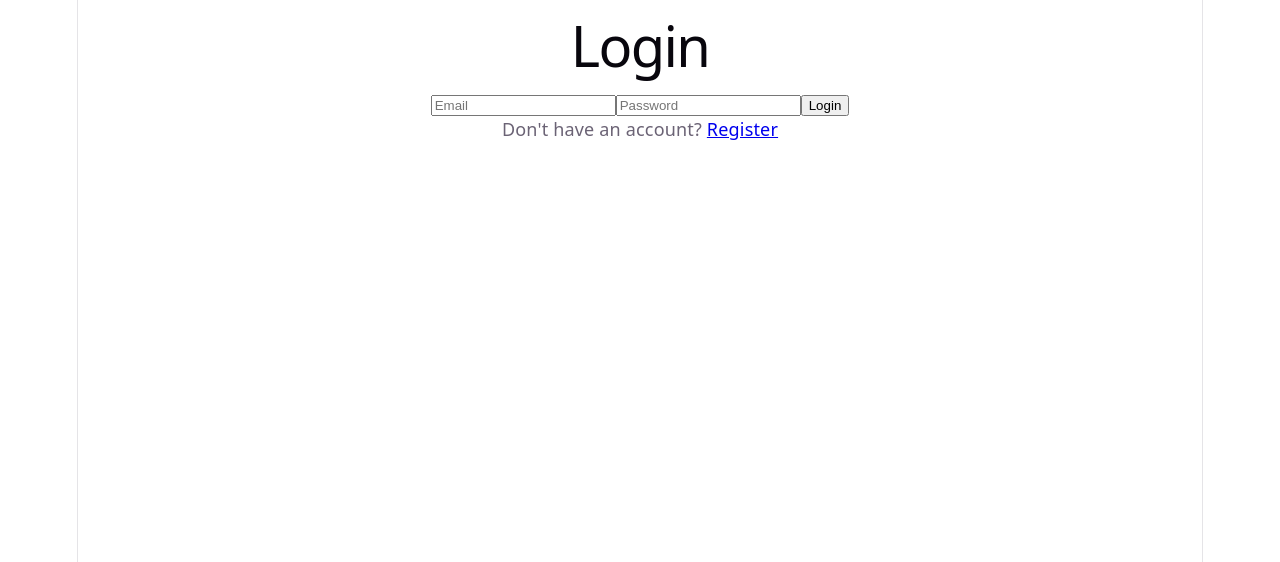
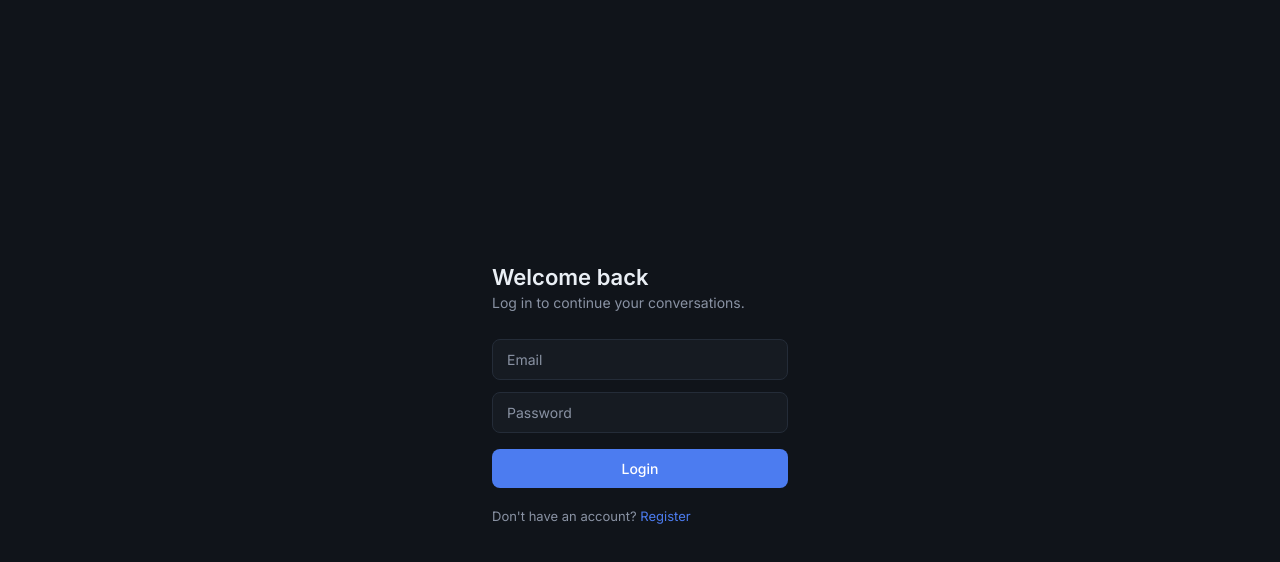
Before and after one commit to Kishan-Pokar/chat-frontend-ts, a React (Vite) app: page /login in a window 1280 px wide. Shown: the top 562 px of the page. Built offline with nearby package versions, Linux system fonts and the light colour scheme; no server answers.

Commit message:
feat: made it a bit pretty

```diff
--- /dev/null
+++ b/src/components/ui/Avatar.tsx
@@ -0,0 +1,17 @@
+interface AvatarProps {
+  name: string;
+  size?: "sm" | "md";
+  online?: boolean;
+}
+
+export default function Avatar({ name, size = "md", online }: AvatarProps) {
+  const initial = name.charAt(0).toUpperCase();
+  return (
+    <div className={`avatar ${size === "sm" ? "avatar-sm" : ""}`}>
+      {initial}
+      {online !== undefined && (
+        <span className={`presence-dot ${online ? "live" : ""}`} />
+      )}
+    </div>
+  );
+}
--- a/src/index.css
+++ b/src/index.css
@@ -1,111 +1,377 @@
+@import url('https://fonts.googleapis.com/css2?family=Inter:wght@400;500;600;700&display=swap');
+
 :root {
-  --text: #6b6375;
-  --text-h: #08060d;
-  --bg: #fff;
-  --border: #e5e4e7;
-  --code-bg: #f4f3ec;
-  --accent: #aa3bff;
-  --accent-bg: rgba(170, 59, 255, 0.1);
-  --accent-border: rgba(170, 59, 255, 0.5);
-  --social-bg: rgba(244, 243, 236, 0.5);
-  --shadow:
-    rgba(0, 0, 0, 0.1) 0 10px 15px -3px, rgba(0, 0, 0, 0.05) 0 4px 6px -2px;
-
-  --sans: system-ui, 'Segoe UI', Roboto, sans-serif;
-  --heading: system-ui, 'Segoe UI', Roboto, sans-serif;
-  --mono: ui-monospace, Consolas, monospace;
-
-  font: 18px/145% var(--sans);
-  letter-spacing: 0.18px;
-  color-scheme: light dark;
-  color: var(--text);
-  background: var(--bg);
-  font-synthesis: none;
-  text-rendering: optimizeLegibility;
-  -webkit-font-smoothing: antialiased;
-  -moz-osx-font-smoothing: grayscale;
-
-  @media (max-width: 1024px) {
-    font-size: 16px;
-  }
+  --bg: #10141A;
+  --surface: #161B22;
+  --surface-hover: #1C2330;
+  --border: #242C38;
+  --text: #EAEFF5;
+  --text-muted: #8992A3;
+  --accent: #4C7CF0;
+  --accent-hover: #3D68D8;
+  --online: #34D399;
+  --danger: #F0654C;
 }
 
-@media (prefers-color-scheme: dark) {
-  :root {
-    --text: #9ca3af;
-    --text-h: #f3f4f6;
-    --bg: #16171d;
-    --border: #2e303a;
-    --code-bg: #1f2028;
-    --accent: #c084fc;
-    --accent-bg: rgba(192, 132, 252, 0.15);
-    --accent-border: rgba(192, 132, 252, 0.5);
-    --social-bg: rgba(47, 48, 58, 0.5);
-    --shadow:
-      rgba(0, 0, 0, 0.4) 0 10px 15px -3px, rgba(0, 0, 0, 0.25) 0 4px 6px -2px;
-  }
-
-  #social .button-icon {
-    filter: invert(1) brightness(2);
-  }
-}
-
-#root {
-  width: 1126px;
-  max-width: 100%;
-  margin: 0 auto;
-  text-align: center;
-  border-inline: 1px solid var(--border);
-  min-height: 100svh;
-  display: flex;
-  flex-direction: column;
+* {
   box-sizing: border-box;
 }
 
-body {
+html, body, #root {
+  height: 100%;
   margin: 0;
 }
 
-h1,
-h2 {
-  font-family: var(--heading);
-  font-weight: 500;
-  color: var(--text-h);
+body {
+  font-family: 'Inter', system-ui, sans-serif;
+  background: var(--bg);
+  color: var(--text);
+  -webkit-font-smoothing: antialiased;
 }
 
-h1 {
-  font-size: 56px;
-  letter-spacing: -1.68px;
-  margin: 32px 0;
-  @media (max-width: 1024px) {
-    font-size: 36px;
-    margin: 20px 0;
-  }
-}
-h2 {
-  font-size: 24px;
-  line-height: 118%;
-  letter-spacing: -0.24px;
-  margin: 0 0 8px;
-  @media (max-width: 1024px) {
-    font-size: 20px;
-  }
-}
-p {
-  margin: 0;
+input, button {
+  font-family: inherit;
 }
 
-code,
-.counter {
-  font-family: var(--mono);
-  display: inline-flex;
-  border-radius: 4px;
-  color: var(--text-h);
+button {
+  cursor: pointer;
 }
 
-code {
+button:focus-visible,
+input:focus-visible,
+a:focus-visible {
+  outline: 2px solid var(--accent);
+  outline-offset: 2px;
+}
+
+/* ---------- Auth pages ---------- */
+
+.auth-page {
+  height: 100%;
+  display: flex;
+  align-items: center;
+  justify-content: center;
+}
+
+.auth-card {
+  width: 100%;
+  max-width: 360px;
+  padding: 32px;
+}
+
+.auth-title {
+  font-size: 22px;
+  font-weight: 600;
+  margin: 0 0 4px;
+}
+
+.auth-subtitle {
+  color: var(--text-muted);
+  font-size: 14px;
+  margin: 0 0 28px;
+}
+
+.auth-form {
+  display: flex;
+  flex-direction: column;
+  gap: 12px;
+}
+
+.text-input {
+  background: var(--surface);
+  border: 1px solid var(--border);
+  border-radius: 8px;
+  padding: 11px 14px;
+  color: var(--text);
+  font-size: 14px;
+  width: 100%;
+}
+
+.text-input::placeholder {
+  color: var(--text-muted);
+}
+
+.primary-button {
+  background: var(--accent);
+  color: white;
+  border: none;
+  border-radius: 8px;
+  padding: 11px 14px;
+  font-size: 14px;
+  font-weight: 500;
+  margin-top: 4px;
+  transition: background 0.15s ease;
+}
+
+.primary-button:hover:not(:disabled) {
+  background: var(--accent-hover);
+}
+
+.primary-button:disabled {
+  opacity: 0.6;
+  cursor: default;
+}
+
+.auth-switch {
+  margin-top: 20px;
+  font-size: 13px;
+  color: var(--text-muted);
+}
+
+.auth-switch a {
+  color: var(--accent);
+  text-decoration: none;
+}
+
+.auth-switch a:hover {
+  text-decoration: underline;
+}
+
+.form-message {
+  font-size: 13px;
+  padding: 8px 12px;
+  border-radius: 6px;
+}
+
+.form-message.success {
+  background: rgba(52, 211, 153, 0.12);
+  color: var(--online);
+}
+
+.form-message.error {
+  background: rgba(240, 101, 76, 0.12);
+  color: var(--danger);
+}
+
+/* ---------- App shell ---------- */
+
+.app-shell {
+  display: flex;
+  height: 100vh;
+}
+
+.sidebar {
+  width: 280px;
+  flex-shrink: 0;
+  border-right: 1px solid var(--border);
+  display: flex;
+  flex-direction: column;
+}
+
+.sidebar-header {
+  display: flex;
+  align-items: center;
+  justify-content: space-between;
+  padding: 16px;
+  border-bottom: 1px solid var(--border);
+}
+
+.sidebar-user {
+  display: flex;
+  align-items: center;
+  gap: 10px;
+}
+
+.sidebar-username {
+  font-size: 14px;
+  font-weight: 600;
+}
+
+.icon-button {
+  background: none;
+  border: none;
+  color: var(--text-muted);
+  font-size: 13px;
+  padding: 6px 10px;
+  border-radius: 6px;
+}
+
+.icon-button:hover {
+  background: var(--surface-hover);
+  color: var(--text);
+}
+
+.user-list {
+  list-style: none;
+  margin: 0;
+  padding: 8px;
+  overflow-y: auto;
+  flex: 1;
+}
+
+.user-list-item a {
+  display: flex;
+  align-items: center;
+  gap: 10px;
+  padding: 10px;
+  border-radius: 8px;
+  text-decoration: none;
+  color: var(--text);
+}
+
+.user-list-item a:hover {
+  background: var(--surface-hover);
+}
+
+.user-list-item a.active {
+  background: var(--surface);
+}
+
+.user-list-name {
+  flex: 1;
+  font-size: 14px;
+  overflow: hidden;
+  text-overflow: ellipsis;
+  white-space: nowrap;
+}
+
+.unread-badge {
+  background: var(--accent);
+  color: white;
+  border-radius: 999px;
+  min-width: 20px;
+  height: 20px;
+  display: inline-flex;
+  align-items: center;
+  justify-content: center;
+  font-size: 11px;
+  font-weight: 600;
+  padding: 0 6px;
+}
+
+.main-pane {
+  flex: 1;
+  display: flex;
+  flex-direction: column;
+  min-width: 0;
+}
+
+.empty-state {
+  flex: 1;
+  display: flex;
+  align-items: center;
+  justify-content: center;
+  color: var(--text-muted);
+  font-size: 14px;
+}
+
+/* ---------- Avatar ---------- */
+
+.avatar {
+  width: 36px;
+  height: 36px;
+  border-radius: 50%;
+  background: var(--surface-hover);
+  color: var(--text);
+  display: flex;
+  align-items: center;
+  justify-content: center;
+  font-size: 14px;
+  font-weight: 600;
+  flex-shrink: 0;
+  position: relative;
+}
+
+.avatar-sm {
+  width: 28px;
+  height: 28px;
+  font-size: 12px;
+}
+
+.presence-dot {
+  position: absolute;
+  bottom: -1px;
+  right: -1px;
+  width: 10px;
+  height: 10px;
+  border-radius: 50%;
+  background: var(--online);
+  border: 2px solid var(--bg);
+}
+
+@keyframes pulse {
+  0%, 100% { box-shadow: 0 0 0 0 rgba(52, 211, 153, 0.5); }
+  50% { box-shadow: 0 0 0 4px rgba(52, 211, 153, 0); }
+}
+
+.presence-dot.live {
+  animation: pulse 2s ease-in-out infinite;
+}
+
+/* ---------- Chat room ---------- */
+
+.chat-room {
+  display: flex;
+  flex-direction: column;
+  height: 100%;
+}
+
+.chat-header {
+  display: flex;
+  align-items: center;
+  gap: 10px;
+  padding: 14px 20px;
+  border-bottom: 1px solid var(--border);
+}
+
+.chat-header-name {
   font-size: 15px;
-  line-height: 135%;
-  padding: 4px 8px;
-  background: var(--code-bg);
+  font-weight: 600;
 }
+
+.message-list {
+  flex: 1;
+  overflow-y: auto;
+  padding: 20px;
+  display: flex;
+  flex-direction: column;
+  gap: 6px;
+}
+
+.message-row {
+  display: flex;
+}
+
+.message-row.own {
+  justify-content: flex-end;
+}
+
+.message-bubble {
+  max-width: 60%;
+  padding: 9px 13px;
+  font-size: 14px;
+  line-height: 1.4;
+  background: var(--surface);
+  border-radius: 14px 14px 14px 4px;
+}
+
+.message-row.own .message-bubble {
+  background: var(--accent);
+  color: white;
+  border-radius: 14px 14px 4px 14px;
+}
+
+.composer {
+  display: flex;
+  gap: 8px;
+  padding: 16px 20px;
+  border-top: 1px solid var(--border);
+}
+
+.composer .text-input {
+  flex: 1;
+}
+
+.send-button {
+  background: var(--accent);
+  color: white;
+  border: none;
+  border-radius: 8px;
+  padding: 0 18px;
+  font-size: 14px;
+  font-weight: 500;
+}
+
+.send-button:hover {
+  background: var(--accent-hover);
+}
--- a/src/pages/LoginPage.tsx
+++ b/src/pages/LoginPage.tsx
@@ -54,9 +54,20 @@ export default function LoginPage() {
   }
 
   return (
-    <form onSubmit={handleSubmit}>
-      <h1>Login</h1>
+    <div className="auth-page">
+      <div className="auth-card">
+        <h1 className="auth-title">Welcome back</h1>
+        <p className="auth-subtitle">Log in to continue your conversations.</p>
+
+        <form className="auth-form" onSubmit={handleSubmit}>
+          {showRegistrationSuccess && (
+            <p className="form-message success">
+              Registration successful. Login to continue.
+            </p>
+          )}
+
           <input
+            className="text-input"
             type="email"
             value={email}
             onChange={(e) => setEmail(e.target.value)}
@@ -64,24 +75,23 @@ export default function LoginPage() {
             required
           />
           <input
+            className="text-input"
             type="password"
             value={password}
             onChange={(e) => setPassword(e.target.value)}
             placeholder="Password"
             required
           />
-      {error && <p style={{ color: "red" }}>{error}</p>}
-      <button type="submit" disabled={loading}>
+          {error && <p className="form-message error">{error}</p>}
+          <button className="primary-button" type="submit" disabled={loading}>
             {loading ? "Logging in..." : "Login"}
           </button>
-      <p>
+        </form>
+
+        <p className="auth-switch">
           Don't have an account? <Link to="/register">Register</Link>
         </p>
-      {showRegistrationSuccess && (
-        <p style={{ color: "green" }}>
-          Registration successful. Login to continue.
-        </p>
-      )}
-    </form>
+      </div>
+    </div>
   );
 }
--- a/src/pages/RegisterPage.tsx
+++ b/src/pages/RegisterPage.tsx
@@ -27,9 +27,14 @@ export default function RegisterPage() {
   }
 
   return (
-    <form onSubmit={handleSubmit}>
-      <h1>Register</h1>
+    <div className="auth-page">
+        <div className="auth-card">
+        <h1 className="auth-title">Create your account</h1>
+        <p className="auth-subtitle">Start messaging in a minute.</p>
+
+        <form className="auth-form" onSubmit={handleSubmit}>
             <input
+            className="text-input"
             type="text"
             value={username}
             onChange={(e) => setUsername(e.target.value)}
@@ -37,6 +42,7 @@ export default function RegisterPage() {
             required
             />
             <input
+            className="text-input"
             type="email"
             value={email}
             onChange={(e) => setEmail(e.target.value)}
@@ -44,19 +50,23 @@ export default function RegisterPage() {
             required
             />
             <input
+            className="text-input"
             type="password"
             value={password}
             onChange={(e) => setPassword(e.target.value)}
             placeholder="Password"
             required
             />
-      {error && <p style={{ color: "red" }}>{error}</p>}
-      <button type="submit" disabled={loading}>
+            {error && <p className="form-message error">{error}</p>}
+            <button className="primary-button" type="submit" disabled={loading}>
             {loading ? "Registering..." : "Register"}
             </button>
-      <p>
+        </form>
+
+        <p className="auth-switch">
             Already have an account? <Link to="/login">Login</Link>
         </p>
-    </form>
+        </div>
+    </div>
     );
 }
```
Also changed, not shown: src/pages/ChatListPage.tsx (+27 -47 lines), src/pages/ChatRoomPage.tsx (+29 -22 lines). Lines whose indentation alone changed are shown as unchanged.
